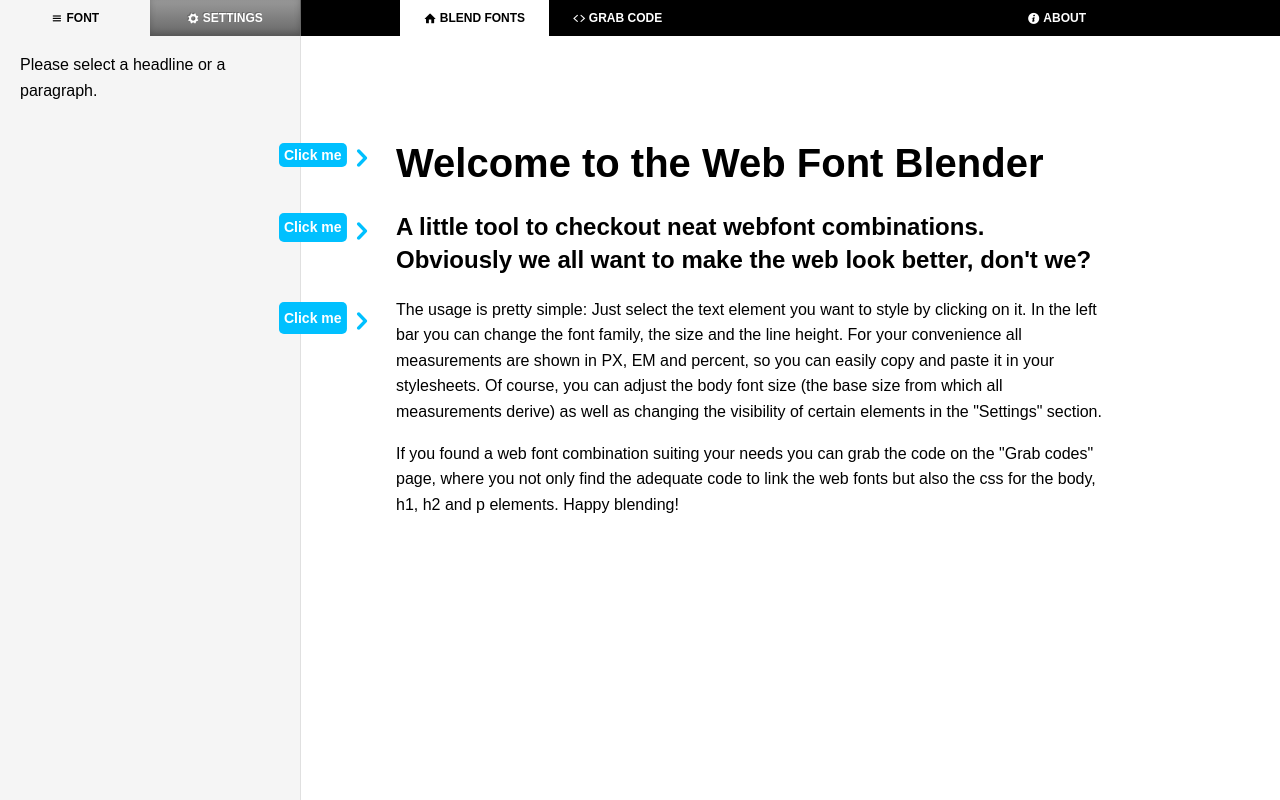
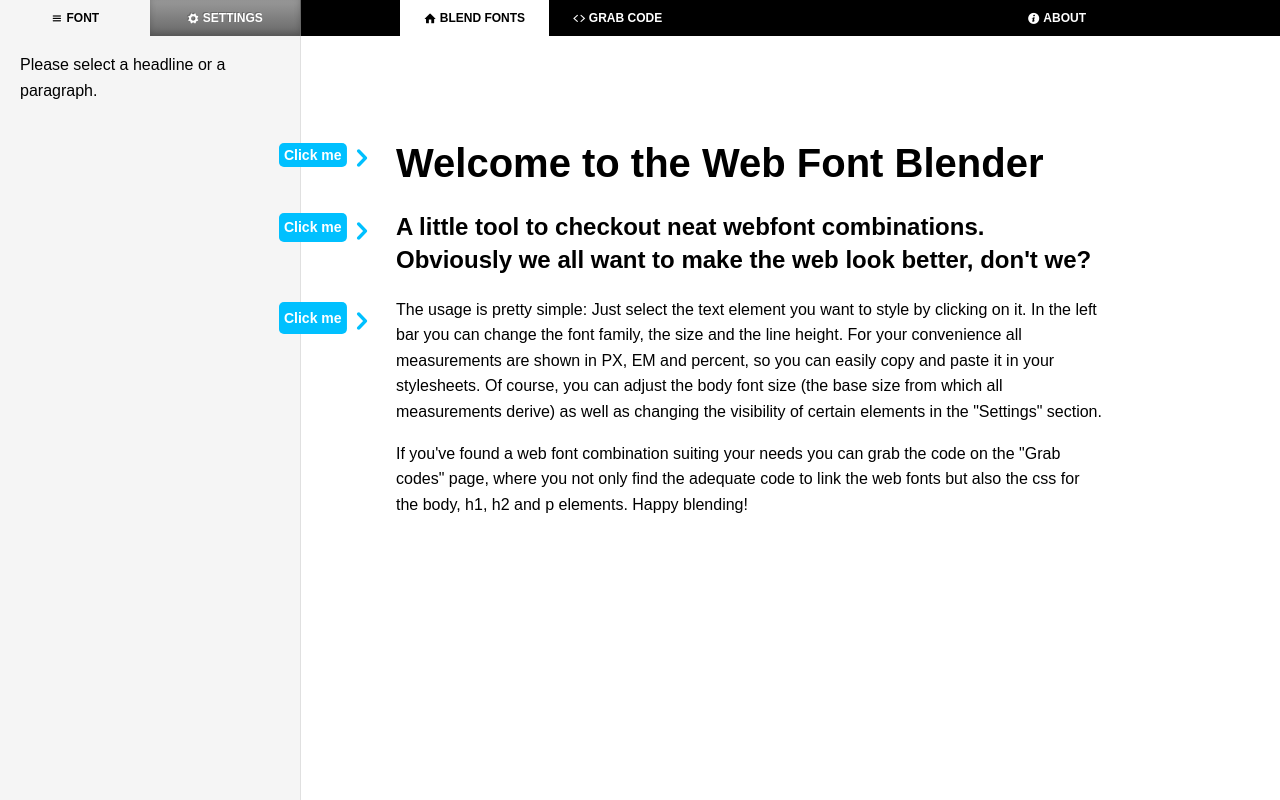
Before and after one commit to herrweis/WebfontBlender, a PHP site: page / in a window 1280 px wide. Run offline with PHP 8.4, Linux system fonts and the light colour scheme.

Commit message:
added favicon, small changes

```diff
--- a/css/wb.css
+++ b/css/wb.css
@@ -469,3 +469,12 @@ span.hide:hover{
 .icon-search:before { content: '🔍'; } /* '\1f50d' */
 .icon-clock:before { content: '🕔'; } /* '\1f554' */
 .icon-block:before { content: '🚫'; } /* '\1f6ab' */
+
+/** -------------------------------------------------------
+ * 	MEDIA QUERIES (CURRENTLY FOR IPAD LANDSCAPE ONLY)
+ ---------------------------------------------------------- */
+@media screen and (max-width: 1024px) {
+	#content > section{
+		padding: 5em 6em 0 6em;
+	}
+}
--- a/index.php
+++ b/index.php
@@ -7,9 +7,6 @@
 <html lang="en">
 	<head>
 		<meta charset="utf-8" />
-
-		<!-- Always force latest IE rendering engine (even in intranet) & Chrome Frame
-		Remove this if you use the .htaccess -->
 		<meta http-equiv="X-UA-Compatible" content="IE=edge,chrome=1" />
 
 		<title>The Web Font Blender - Find neat web font combinations</title>
@@ -19,8 +16,7 @@
 		<meta name="viewport" content="width=device-width; initial-scale=1.0" />
 
 		<!-- Replace favicon.ico & apple-touch-icon.png in the root of your domain and delete these references -->
-		<link rel="shortcut icon" href="/favicon.ico" />
-		<link rel="apple-touch-icon" href="/apple-touch-icon.png" />
+		<link rel="shortcut icon" href="favicon.ico" />
 		<link rel="stylesheet" type="text/css" href="css/normalize.css"/>
 		<link rel="stylesheet" type="text/css" href="css/wb.css"/>
 
@@ -115,7 +111,7 @@
 				<h2 contenteditable="true" data-start-value="2"><span><span>Click me</span>&#xe75e;</span>A little tool to checkout neat webfont combinations. Obviously we all want to make the web look better, don't we?</h2>
 				<div id="bodytext" data-start-value="0"><span><span>Click me</span>&#xe75e;</span>
 					<p contenteditable="true">The usage is pretty simple: Just select the text element you want to style by clicking on it. In the left bar you can change the font family, the size and the line height. For your convenience all measurements are shown in PX, EM and percent, so you can easily copy and paste it in your stylesheets. Of course, you can adjust the body font size (the base size from which all measurements derive) as well as changing the visibility of certain elements in the "Settings" section.</p>
-					<p contenteditable="true">If you found a web font combination suiting your needs you can grab the code on the "Grab codes" page, where you not only find the adequate code to link the web fonts but also the css for the body, h1, h2 and p elements. Happy blending!</p>
+					<p contenteditable="true">If you've found a web font combination suiting your needs you can grab the code on the "Grab codes" page, where you not only find the adequate code to link the web fonts but also the css for the body, h1, h2 and p elements. Happy blending!</p>
 				</div>
 			</section>
 			<section id="section-code">
--- a/js/WFBlender.js
+++ b/js/WFBlender.js
@@ -235,6 +235,9 @@ var WFBlender	= {
 
 
 $(document).ready(function(){
+	if($(window).width() < 1025){
+		$('*[contenteditable=true]').attr('contenteditable', 'false');
+	}
 	WFBlender.init({
 		elements: '#section-home h1, #section-home h2, #section-home div'
 	});
```
Also changed, not shown: .htaccess (added), favicon.ico (added).
